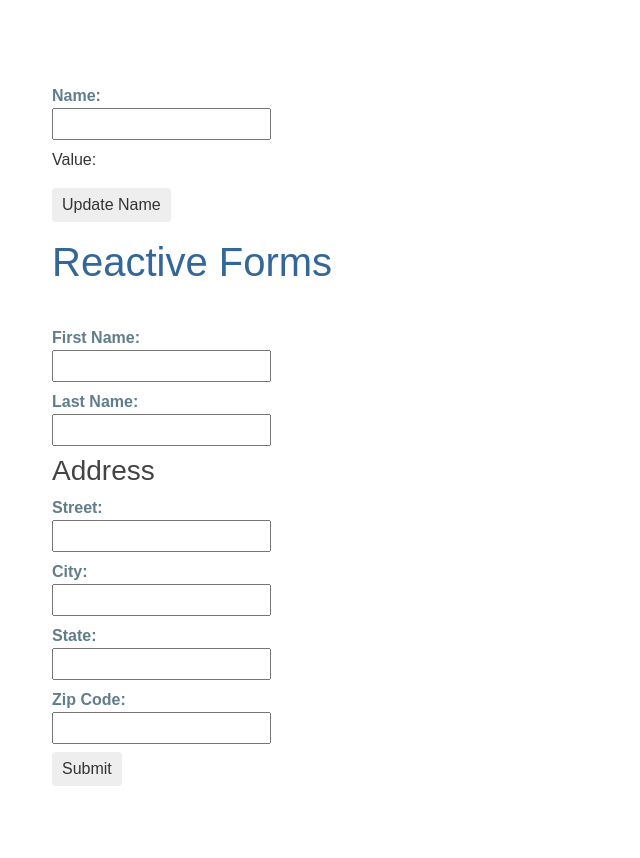
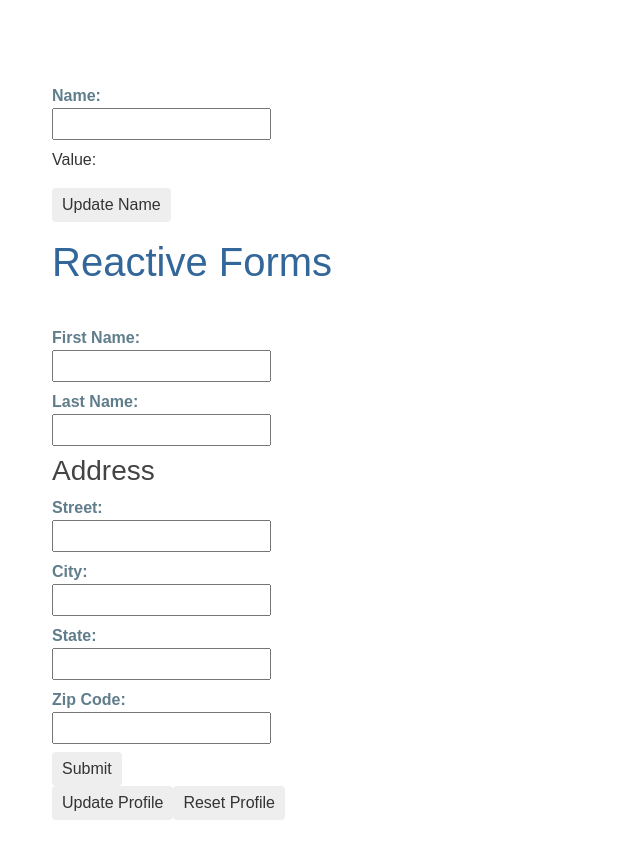
Before and after one commit to mdzobayer/angular-hello-world, an Angular app: page / in a window 1280 px wide. Shown: the top 858 px of the page, without its empty margins (0-640 px from the left). Built offline with nearby package versions, Linux system fonts and the light colour scheme.

Commit message:
Generating form controls with FormBuilder

```diff
--- a/src/app/profile-editor/profile-editor.component.html
+++ b/src/app/profile-editor/profile-editor.component.html
@@ -35,3 +35,8 @@
 
     <button type="submit" [disabled]="!profileForm.valid">Submit</button>
 </form>
+
+<p>
+    <button (click)="updateProfile()">Update Profile</button>
+    <button (click)="setProfile()">Reset Profile</button>
+</p>
--- a/src/app/profile-editor/profile-editor.component.ts
+++ b/src/app/profile-editor/profile-editor.component.ts
@@ -1,4 +1,4 @@
-import { FormControl, FormGroup } from '@angular/forms';
+import { FormBuilder } from '@angular/forms';
 import { Component, OnInit } from '@angular/core';
 
 
@@ -9,18 +9,29 @@ import { Component, OnInit } from '@angular/core';
 })
 export class ProfileEditorComponent implements OnInit {
 
-  profileForm = new FormGroup ({
-    firstName: new FormControl(''),
-    lastName: new FormControl(''),
-    address: new FormGroup({
-      street: new FormControl(''),
-      city: new FormControl(''),
-      state: new FormControl(''),
-      zip: new FormControl('')
+  // profileForm = new FormGroup ({
+  //   firstName: new FormControl(''),
+  //   lastName: new FormControl(''),
+  //   address: new FormGroup({
+  //     street: new FormControl(''),
+  //     city: new FormControl(''),
+  //     state: new FormControl(''),
+  //     zip: new FormControl('')
+  //   })
+  // });
+
+  profileForm = this.fb.group({
+    firstName: [''],
+    lastName: [''],
+    address: this.fb.group({
+      street: [''],
+      city: [''],
+      state: [''],
+      zip: ['']
     })
-  });
+  })
 
-  constructor() { }
+  constructor(private fb: FormBuilder) { }
 
   ngOnInit() {
   }
@@ -29,4 +40,28 @@ export class ProfileEditorComponent implements OnInit {
     console.warn(this.profileForm.value);
   }
 
+  updateProfile() {
+    this.profileForm.patchValue({
+      firstName: 'Nancy',
+      address: {
+        street: '123 Drew Street'
+      }
+    });
+
+    this.onSubmit();
+  }
+
+  setProfile() {
+    this.profileForm.setValue({
+      firstName: '',
+      lastName: '',
+      address: {
+        street: '',
+        city: '',
+        state: '',
+        zip: ''
+      }
+    });
+  }
+
 }
```
